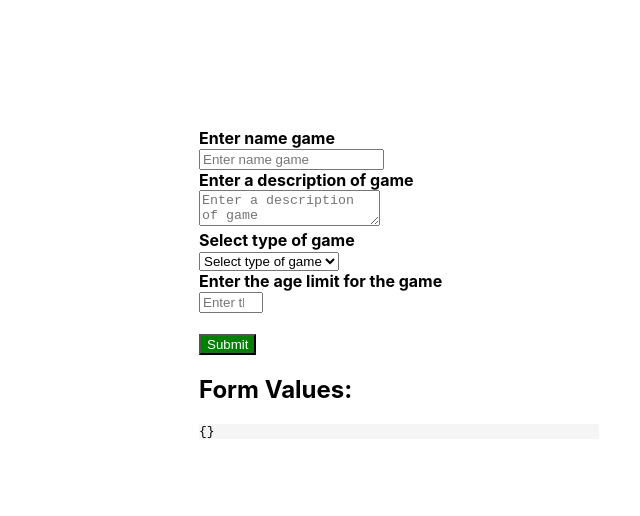
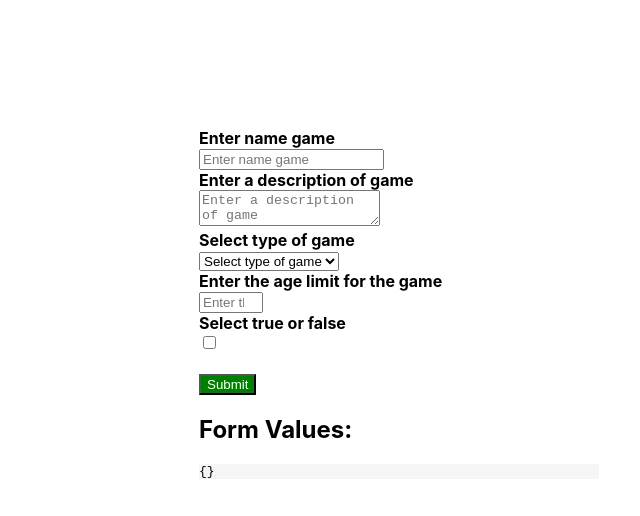
Before and after one commit to webgleb/swipex.yura.d.test, a React (Create React App) app in the folder swiper.yura.d.test/: page / in a window 1280 px wide. Shown: the top 516 px of the page, without its empty margins (241-881 px from the left). Built offline with nearby package versions, Linux system fonts and the light colour scheme.

Commit message:
feat: add boolean

```diff
--- a/swiper.yura.d.test/src/App.js
+++ b/swiper.yura.d.test/src/App.js
@@ -27,8 +27,14 @@ const jsonData = [
     "type": "number",
     "min_value": 12,
     "max_value": 100,
-    "value": "",
+    "default_value": 0,
     "placeholder": "Enter the age limit for the game"
+  },
+  {
+    "name": "boolean",
+    "type": "boolean",
+    "default_value": false,
+    "placeholder": "Select true or false"
   }
 ];
 
@@ -106,15 +112,23 @@ function App() {
                 ))}
               </select>
             )}
-            {fieldData.type === 'number' && (
+           {fieldData.type === 'number' && (
               <input
                 type="number"
                 name={fieldData.name}
                 onChange={(e) => handleChange(fieldData.name, e.target.value)}
-                value={formData[fieldData.name] || ''}
+                value={formData[fieldData.name]}
                 placeholder={fieldData.placeholder}
                 min={fieldData.min_value}
                 max={fieldData.max_value}
+              />
+            )}
+            {fieldData.type === 'boolean' && (
+              <input
+                type="checkbox"
+                name={fieldData.name}
+                onChange={(e) => handleChange(fieldData.name, e.target.checked)}
+                checked={formData[fieldData.name] || false}
               />
             )}
           </div>
```
